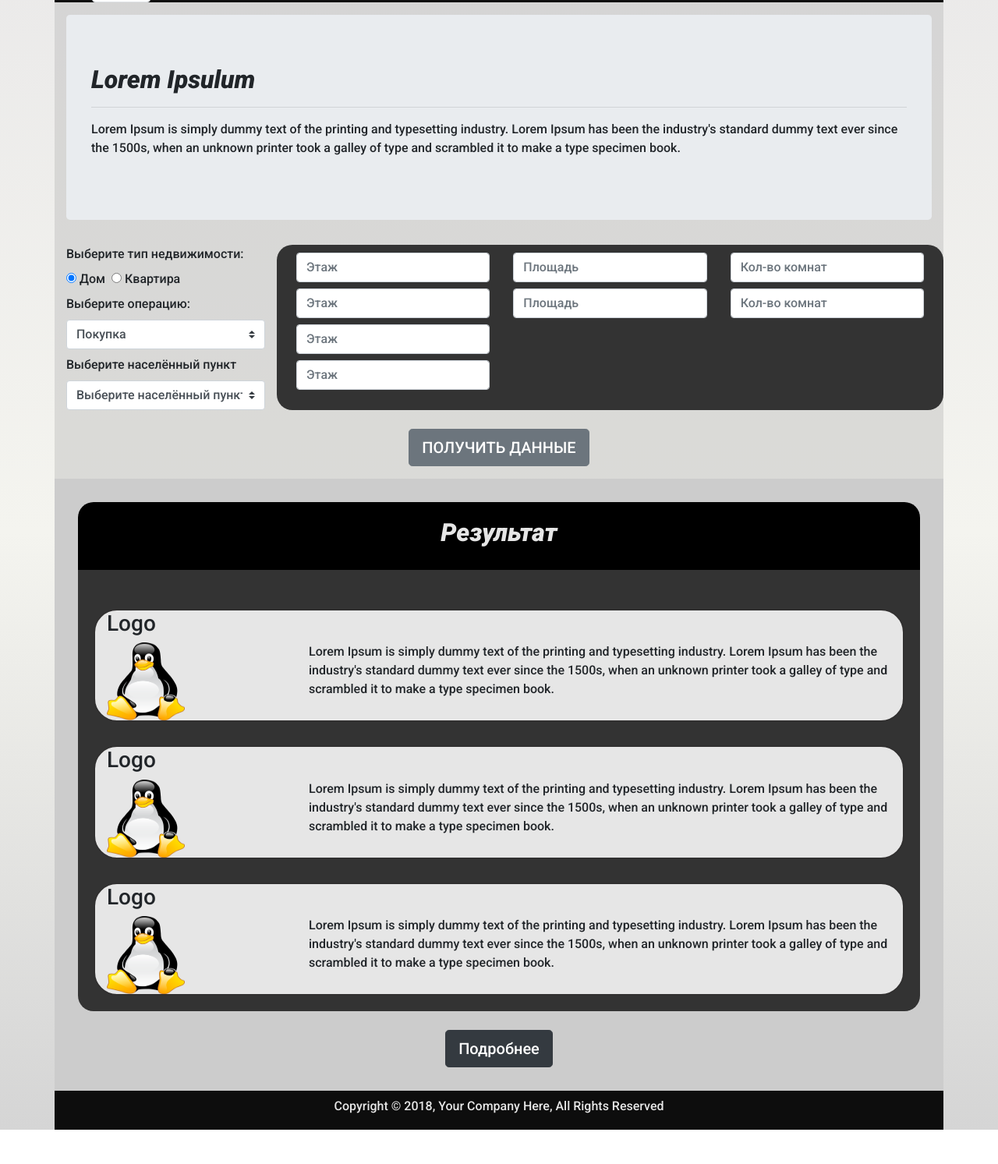
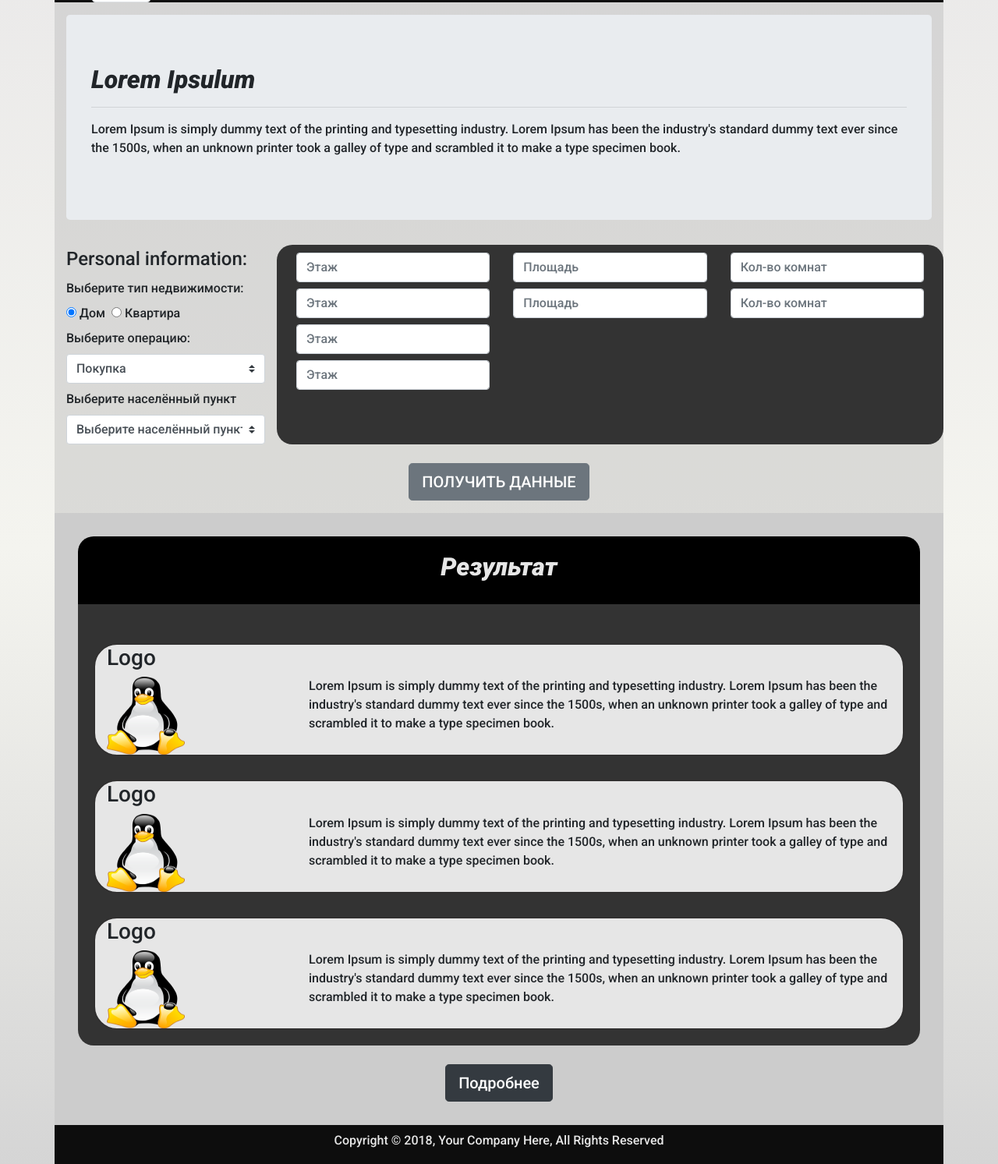
Before and after one commit to Nihkolym/Web_Parser, a plain HTML site: page index.html in a window 1280 px wide. Shown: the part 85-1578 px from the top of the page at 78% size. Before the commit the page ends 1534 px from the top, so only its background shows below. Drawn offline with Linux system fonts and the light colour scheme.

Commit message:
new commit

```diff
--- a/index.html
+++ b/index.html
@@ -24,6 +24,7 @@
 			</div>
 		</header>
 		<div id="main">
+			<section>
 				<div class="searh_block container pt-3 pb-3">
 					<div class="jumbotron jumbotron">
 						<h2>
@@ -37,6 +38,8 @@
 					<form action="">
 						<div class="row">
 							<div class="col-xs-12 col-sm-12 col-md-3">
+								<fieldset>
+									<legend>Personal information:</legend>
 									<label for="">
 									Выберите тип недвижимости:
 									</label>
@@ -673,6 +676,7 @@
 												<option>Черновцы</option>
 											</optgroup>
 									</select>
+								</fieldset>
 							</div>
 							<div class="block_picker row col-xs-12 col-sm-12 col-md-9 ml-0">
 								<div class="col-xs-4 col-sm-4 col-md-4">
@@ -696,6 +700,8 @@
 						</div>
 					</form>
 				</div>
+			</section>
+			<section>
 				<div class="result_container container">
 					<div class="result_title mb-0">
 						<h2 class="text-center">
@@ -754,13 +760,18 @@
 						</button>
 					</div>
 				</div>
+			</section>
 		</div>
 		<footer>
+			<section>
 				<div class="footer container pt-2">
+					<article>
 						<p class="text-center">
 							Copyright © 2018, Your Company Here, All Rights Reserved
 						</p>
+					</article>
 				</div>
+			</section>
 		</footer>
 	</div>
 	<script>document.write('<script src="http://' + (location.host || 'localhost').split(':')[0] + ':35729/livereload.js?snipver=1"></' + 'script>')</script>
--- a/style.css
+++ b/style.css
@@ -10,6 +10,9 @@
 	h1{
 		font-size: 24px;
 	}
+}
+@media (max-width: 767px){
+
 }
 *{
 	font-family: 'Roboto', sans-serif;
```
Lines whose indentation alone changed are shown as unchanged.
